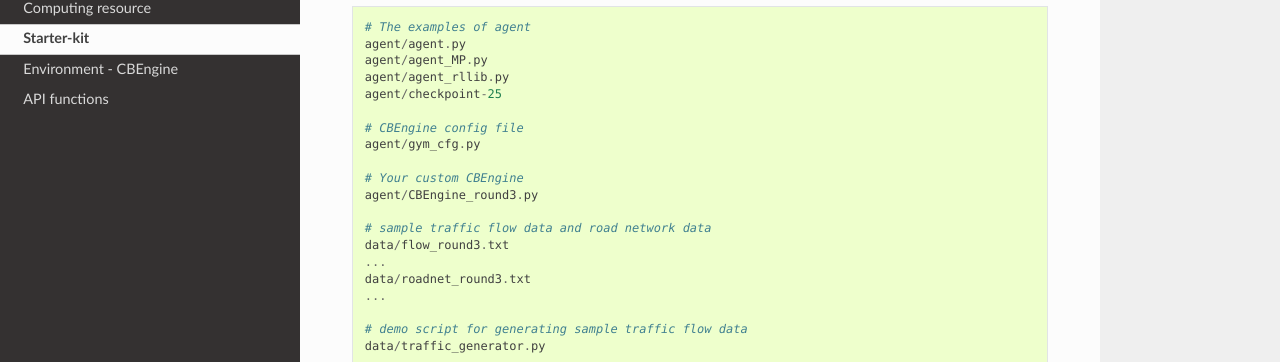
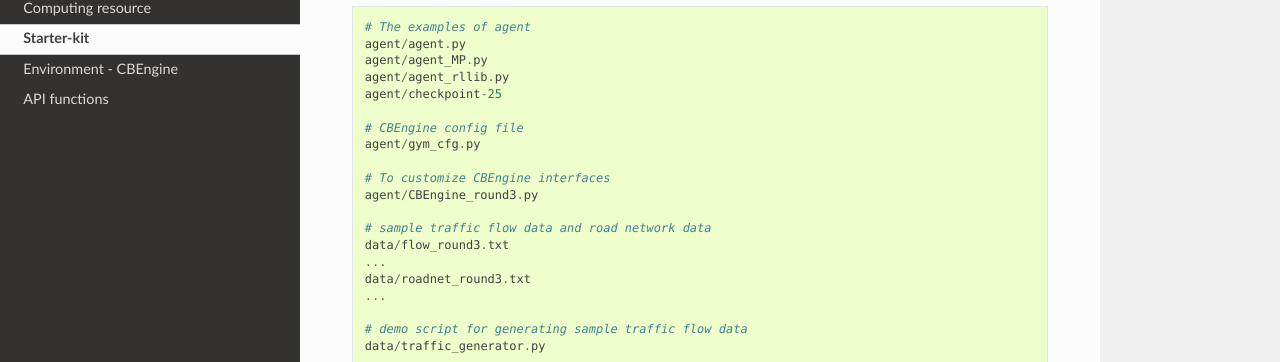
Before and after one commit to CityBrainChallenge/KDDCup2021-CityBrainChallenge, a Sphinx documentation site: the page built from docs/starter-kit.rst, in a window 1280 px wide and 900 px high. Shown: the part 203-565 px from the top of the window. Built offline with Sphinx 7.4.7 and the Read the Docs theme 2.0.0, drawn with Linux system fonts in a browser that asks for light colours.

Commit message:
Update starter-kit.rst

```diff
--- a/docs/starter-kit.rst
+++ b/docs/starter-kit.rst
@@ -13,7 +13,7 @@ Participant will get a ``starter-kit``. It contains::
     # CBEngine config file
     agent/gym_cfg.py
 
-    # Your custom CBEngine
+    # To customize CBEngine interfaces
     agent/CBEngine_round3.py
 
     # sample traffic flow data and road network data
```
